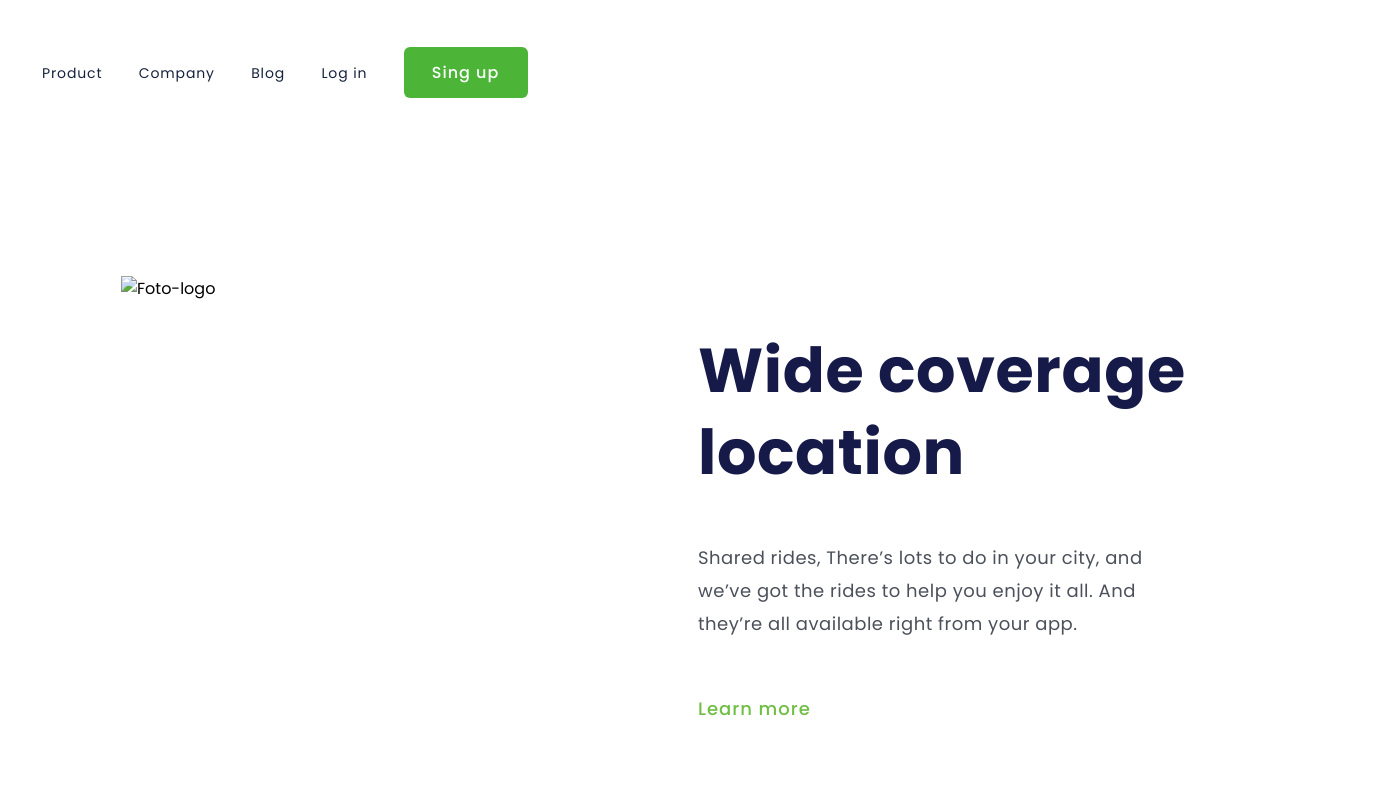
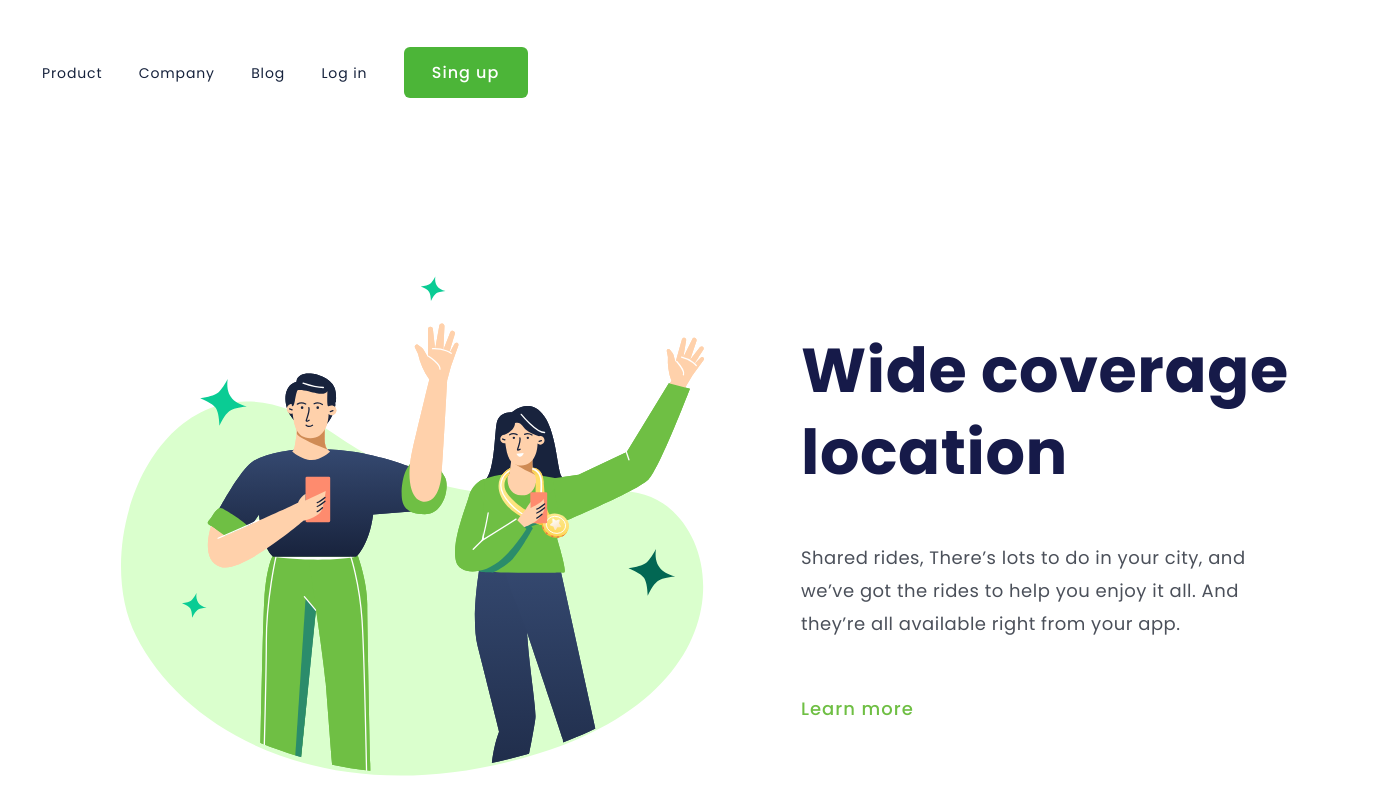
Before and after one commit to Torres-Biel/projeto-solo-git, a plain HTML site: page index.html in a window 1280 px wide. Shown: the whole page, 1383 px wide, since content can reach past the window. Drawn offline with Linux system fonts and the light colour scheme.

Commit message:
alteração no link da imagem

```diff
--- a/index.html
+++ b/index.html
@@ -25,7 +25,7 @@
 
     <main class="main-section">
 
-        <img src="./img.svg" alt="Foto-logo">
+        <img src="./assets/img.svg" alt="Foto-logo">
 
         <section>
 
```
